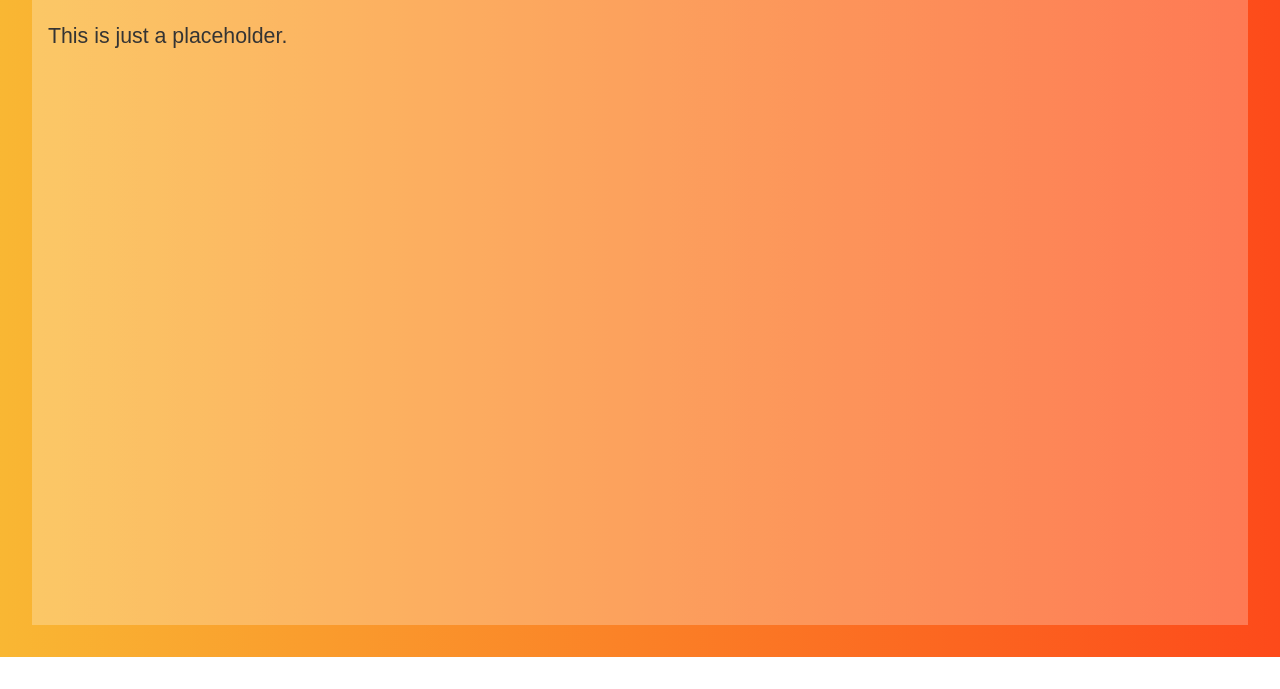
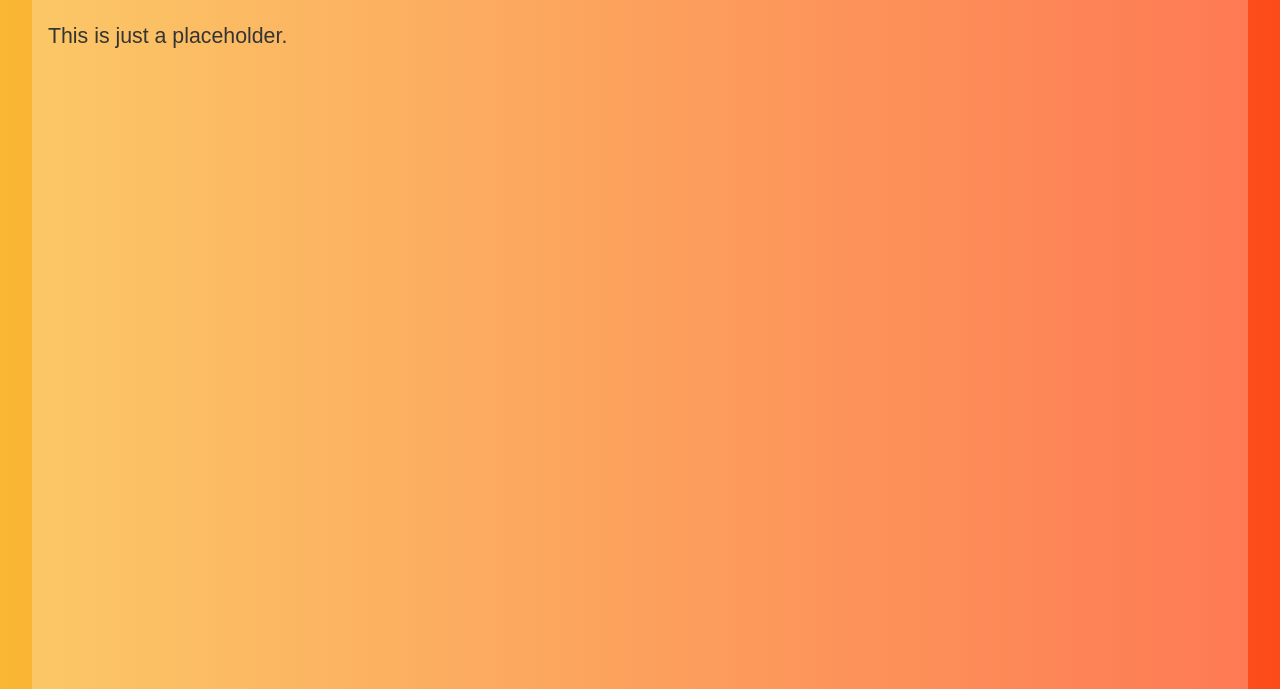
Before and after one commit to SidRoberts/sidroberts.github.io, a plain HTML site: page index.html in a window 1280 px wide. Shown: the part 143-832 px from the top of the page. Before the commit the page ends 800 px from the top, so only its background shows below. Drawn offline with Linux system fonts and the light colour scheme; a web font is replaced by a local one.

Commit message:
Fixed page margin/padding border

```diff
--- a/styles.css
+++ b/styles.css
@@ -18,7 +18,7 @@ html {
 body {
     color: #343434;
     font-family: 'Miriam Libre', sans-serif;
-    padding: 2rem;
+    margin: 2rem;
 }
 
 #main {
```
